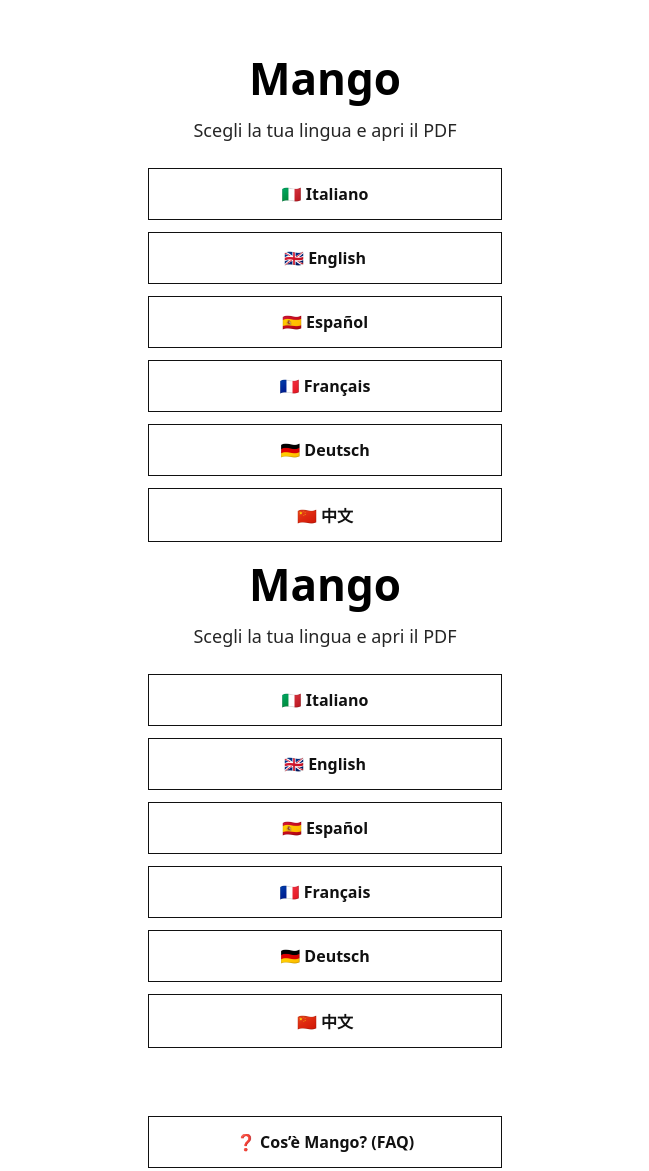
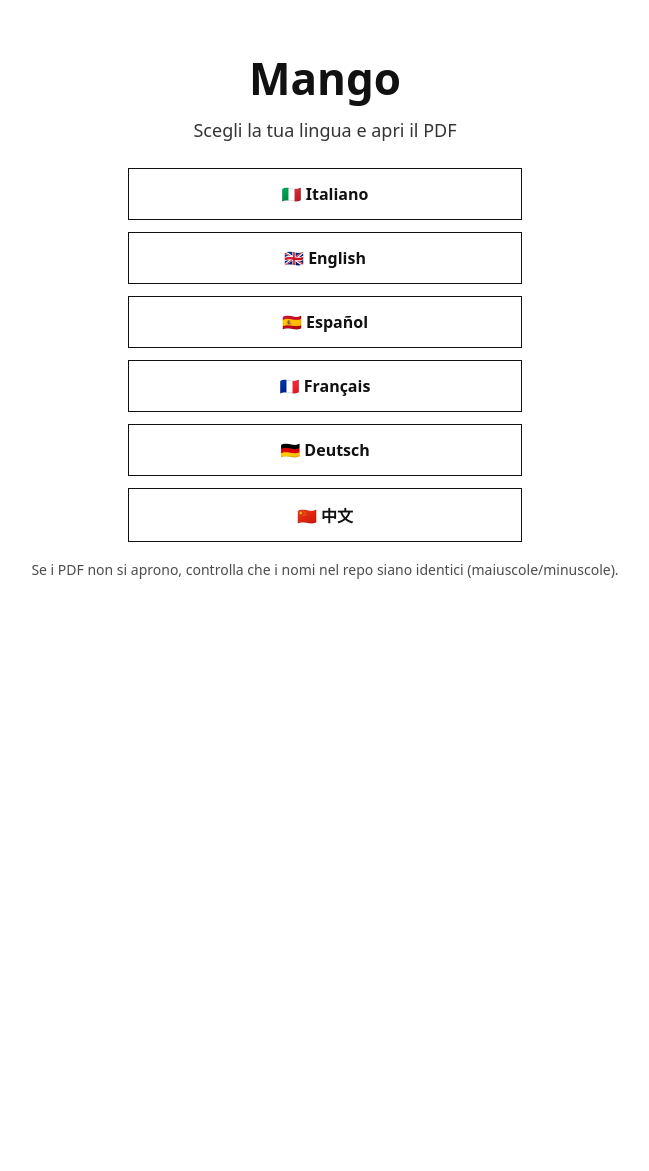
Before and after one commit to juandeDiosAnnaloroMercedes/mango-infrastruttura, a plain HTML site: page index.html in a window 1280 px wide. Shown: the whole page, without its empty margins (315-964 px from the left). After the commit the page ends 800 px from the top, so only its background shows below. Drawn offline with Linux system fonts and the light colour scheme.

Commit message:
Update index.html

```diff
--- a/index.html
+++ b/index.html
@@ -5,34 +5,27 @@
   <meta name="viewport" content="width=device-width, initial-scale=1">
   <title>Mango — PDF</title>
   <style>
-    body{font-family:system-ui,-apple-system,Segoe UI,Roboto,Arial,sans-serif;text-align:center;padding:40px}
+    body{font-family:system-ui,-apple-system,Segoe UI,Roboto,Arial,sans-serif;text-align:center;padding:40px;background:#fff;color:#111}
     h1{font-size:44px;margin:0 0 10px}
     p{font-size:18px;margin:0 0 26px;opacity:.85}
-    a.lang{display:block;margin:12px auto;padding:14px 16px;max-width:320px;border:1px solid #111;text-decoration:none;color:#111;font-weight:700}
+    a.lang{display:block;margin:12px auto;padding:14px 16px;max-width:360px;border:1px solid #111;text-decoration:none;color:#111;font-weight:700}
     a.lang:hover{background:#111;color:#fff}
+    .small{font-size:14px;opacity:.75;margin-top:18px}
   </style>
 </head>
 <body>
   <h1>Mango</h1>
   <p>Scegli la tua lingua e apri il PDF</p>
 
-  <a class="lang" href="https://juandediosannaloromercedes.github.io/mango-infrastruttura/Mango_IT.pdf">🇮🇹 Italiano</a>
-<a class="lang" href="https://juandediosannaloromercedes.github.io/mango-infrastruttura/Mango_EN.pdf">🇬🇧 English</a>
-<a class="lang" href="https://juandediosannaloromercedes.github.io/mango-infrastruttura/Mango_ES.pdf">🇪🇸 Español</a>
-<a class="lang" href="https://juandediosannaloromercedes.github.io/mango-infrastruttura/Mango_FR.pdf">🇫🇷 Français</a>
-<a class="lang" href="https://juandediosannaloromercedes.github.io/mango-infrastruttura/Mango_DE.pdf">🇩🇪 Deutsch</a>
-<a class="lang" href="https://juandediosannaloromercedes.github.io/mango-infrastruttura/Mango_ZH.pdf">🇨🇳 中文</a>
+  <a class="lang" href="https://raw.githubusercontent.com/juandeDiosAnnaloroMercedes/mango-infrastruttura/main/Mango_IT.pdf">🇮🇹 Italiano</a>
+  <a class="lang" href="https://raw.githubusercontent.com/juandeDiosAnnaloroMercedes/mango-infrastruttura/main/Mango_EN.pdf">🇬🇧 English</a>
+  <a class="lang" href="https://raw.githubusercontent.com/juandeDiosAnnaloroMercedes/mango-infrastruttura/main/Mango_ES.pdf">🇪🇸 Español</a>
+  <a class="lang" href="https://raw.githubusercontent.com/juandeDiosAnnaloroMercedes/mango-infrastruttura/main/Mango_FR.pdf">🇫🇷 Français</a>
+  <a class="lang" href="https://raw.githubusercontent.com/juandeDiosAnnaloroMercedes/mango-infrastruttura/main/Mango_DE.pdf">🇩🇪 Deutsch</a>
+  <a class="lang" href="https://raw.githubusercontent.com/juandeDiosAnnaloroMercedes/mango-infrastruttura/main/Mango_ZH.pdf">🇨🇳 中文</a>
+
+  <div class="small">
+    Se i PDF non si aprono, controlla che i nomi nel repo siano identici (maiuscole/minuscole).
+  </div>
 </body>
-  <h1>Mango</h1>
-<p>Scegli la tua lingua e apri il PDF</p>
-
-<a class="lang" href="Mango_IT.pdf">🇮🇹 Italiano</a>
-<a class="lang" href="Mango_EN.pdf">🇬🇧 English</a>
-<a class="lang" href="Mango_ES.pdf">🇪🇸 Español</a>
-<a class="lang" href="Mango_FR.pdf">🇫🇷 Français</a>
-<a class="lang" href="Mango_DE.pdf">🇩🇪 Deutsch</a>
-<a class="lang" href="Mango_ZH.pdf">🇨🇳 中文</a>
-
-<br><br>
-<a class="lang" href="Mango_FAQ_IT.pdf">❓ Cos’è Mango? (FAQ)</a>
 </html>
```
